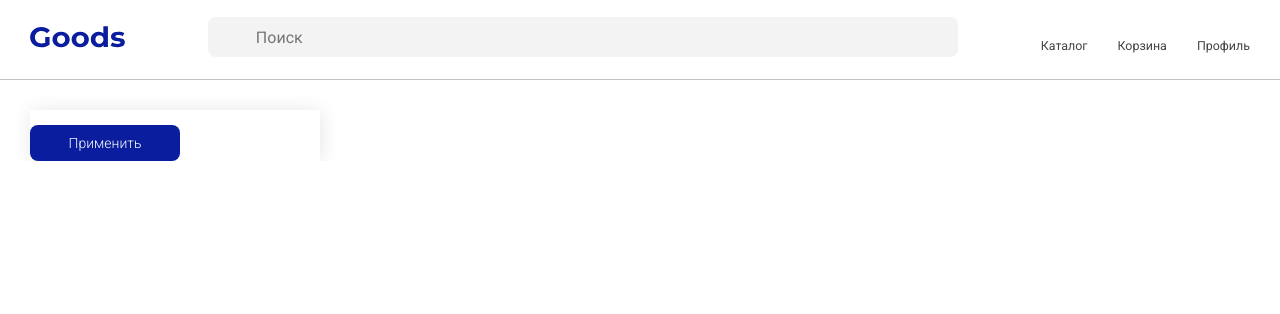
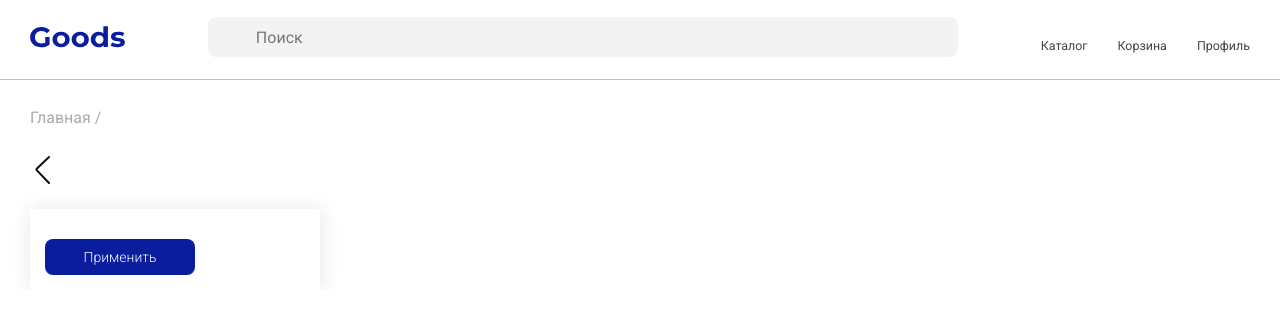
Before and after one commit to exlomex/tech-store, a React (Create React App) app: page /goods in a window 1280 px wide. Shown: the top 314 px of the page. Built offline with nearby package versions, Linux system fonts and the light colour scheme; some icons are missing.

Commit message:
filters fix, add navigation line

```diff
--- a/src/components/CategoryFilters/CategoryFilters.module.scss
+++ b/src/components/CategoryFilters/CategoryFilters.module.scss
@@ -15,6 +15,7 @@
 }
 
 .CategoryFilters {
+    padding: 15px;
     max-height: calc(100vh - 80px - 100px);
     overflow: auto;
     width: 290px;
--- a/src/components/CategoryFilters/CategoryFilters.tsx
+++ b/src/components/CategoryFilters/CategoryFilters.tsx
@@ -1,6 +1,6 @@
 import { classNames } from '@/lib/classNames';
 import cls from './CategoryFilters.module.scss';
-import {DetailsUnion, ProductTypeLowerCase, unionDescriptionsValues} from "@/types/productsTypes";
+import {DetailsUnion, ProductTypeLowerCase} from "@/types/productsTypes";
 import {ProductTypeFiltersMap} from "@/components/CategoryFilters/consts/productTypeFiltersMap";
 import {useSelector} from "react-redux";
 import {
@@ -10,8 +10,6 @@ import {CheckboxFilter} from "@/components/CheckboxFilter";
 import {useEffect, useState} from "react";
 import {Button} from "@/components/ui/Button";
 import {useLazySearchGoodByFilters} from "@/components/CategoryFilters/api/searchGoodByFilters";
-import {useAppDispatch} from "@/hooks/useAppDispatch";
-import {FiltersSliceActions} from "@/store/reducers/FiltersSlice";
 
 interface CategoryFiltersProps {
     className?: string;
--- a/src/components/CheckboxFilter/CheckboxFilter.module.scss
+++ b/src/components/CheckboxFilter/CheckboxFilter.module.scss
@@ -8,6 +8,7 @@
     .RadioGroup {
         display: flex;
         flex-direction: column;
+        margin-bottom: 2px;
 
         .RadioGroupField {
             display: flex;
--- a/src/components/GoodDescription/GoodDescription.module.scss
+++ b/src/components/GoodDescription/GoodDescription.module.scss
@@ -1,6 +1,4 @@
 .GoodDescription {
-    margin-top: 110px;
-
     .GoodDescriptionInner {
         display: flex;
         align-items: flex-start;
--- /dev/null
+++ b/src/components/NavigationLine/NavigationLine.module.scss
@@ -0,0 +1,36 @@
+.NavigationLine {
+    margin-bottom: 25px;
+
+    .PathLine {
+        display: flex;
+        gap: 0 3px;
+        font-size: 0.889em;
+        margin-bottom: 30px;
+        font-weight: 400;
+
+        .NavigationLinePathBefore {
+            color: var(--light-grey);
+        }
+
+        .NavigationLinePathAfter {
+            color: var(--dark-grey);
+        }
+    }
+
+    .ContentLine {
+        display: flex;
+        gap: 0 10px;
+        align-items: center;
+        .NavigationLineLink {
+            display: flex;
+            justify-content: center;
+            align-items: center;
+            width: 24px;
+            cursor: pointer;
+        }
+
+        .NavigationLineCurrentPath {
+            font-size: 1.778em;
+        }
+    }
+}
--- /dev/null
+++ b/src/components/NavigationLine/NavigationLine.tsx
@@ -0,0 +1,31 @@
+import { classNames } from '@/lib/classNames';
+import cls from './NavigationLine.module.scss';
+import {navigationLineOptions, previousPathByPathTitle} from "@/components/NavigationLine/types/navigationLineLevels";
+import {ReactComponent as LeftArrowIcon} from "@/assets/leftArrowIcon.svg";
+import {Link} from "react-router-dom";
+
+interface NavigationLineProps extends navigationLineOptions {
+    className?: string;
+}
+
+export const NavigationLine = (props: NavigationLineProps) => {
+    const { className, previousPaths, currentPath } = props;
+
+    const previousPath = previousPathByPathTitle[previousPaths[previousPaths.length - 1]]
+
+    return (
+        <div className={classNames(cls.NavigationLine, {}, [className])}>
+            <div className={cls.PathLine}>
+                {previousPaths.map((lastPath, index) => (
+                    <p key={index} className={cls.NavigationLinePathBefore}> {lastPath} /</p>
+                ))}
+                <p className={cls.NavigationLinePathAfter}>{currentPath}</p>
+            </div>
+
+            <div className={cls.ContentLine}>
+                <Link className={cls.NavigationLineLink} to={previousPath}><LeftArrowIcon/></Link>
+                <p className={cls.NavigationLineCurrentPath}>{currentPath}</p>
+            </div>
+        </div>
+    )
+};
--- /dev/null
+++ b/src/components/NavigationLine/index.ts
@@ -0,0 +1 @@
+export {NavigationLine} from './NavigationLine'
--- /dev/null
+++ b/src/components/NavigationLine/types/navigationLineLevels.ts
@@ -0,0 +1,30 @@
+import {ProductTypeLowerCase} from "@/types/productsTypes";
+
+type previouslyPathValues = 'Смартфоны' | "Компьютеры" | 'Ноутбуки' | 'Планшеты' | 'Колонки' | 'Телевизоры' | 'Корзина' | 'Главная'
+type lastPathValues = 'Оформление заказа' | 'Карточка товара'
+export type navigationLineUnion = previouslyPathValues | lastPathValues
+
+export const previousPathByPathTitle: Record<previouslyPathValues, string> = {
+    'Главная': '/',
+    'Колонки': '/goods?type=music_speakers',
+    'Компьютеры': '/goods?type=computers',
+    'Корзина': '/cart',
+    'Планшеты': '/goods?type=tablets',
+    'Смартфоны': 'goods?type=phones',
+    'Телевизоры': '/goods?type=tvs',
+    'Ноутбуки': '/goods?type=laptops'
+}
+
+export const TranslatedCategories: Record<ProductTypeLowerCase, string> = {
+    'phones': 'Смартфоны',
+    'tvs': 'Телевизоры',
+    'tablets': 'Планшеты',
+    'music_speakers': 'Колонки',
+    'computers': 'Компьютеры',
+    'laptops': 'Ноутбуки'
+}
+
+export interface navigationLineOptions {
+    previousPaths: previouslyPathValues[];
+    currentPath: Omit<navigationLineUnion, 'Главная'> ;
+}
--- a/src/pages/CategoryPage/CategoryPage.tsx
+++ b/src/pages/CategoryPage/CategoryPage.tsx
@@ -8,6 +8,12 @@ import {CategoryFilters} from "@/components/CategoryFilters";
 import {ProductTypeLowerCase} from "@/types/productsTypes";
 import {useAppDispatch} from "@/hooks/useAppDispatch";
 import {FiltersSliceActions} from "@/store/reducers/FiltersSlice";
+import {NavigationLine} from "@/components/NavigationLine";
+import {
+    navigationLineOptions,
+    navigationLineUnion,
+    TranslatedCategories
+} from "@/components/NavigationLine/types/navigationLineLevels";
 
 interface CategoryPageProps {
     className?: string;
@@ -19,7 +25,9 @@ export const CategoryPage = (props: CategoryPageProps) => {
     const dispatch = useAppDispatch()
 
     const [searchParams] = useSearchParams();
-    const catagoryType = searchParams.get('type') as ProductTypeLowerCase || 'none';
+    const catagoryType = searchParams.get('type') as ProductTypeLowerCase;
+
+    const translatedCurrentCategory = TranslatedCategories[catagoryType] as navigationLineUnion
 
     useEffect(() => {
         dispatch(FiltersSliceActions.setCurrentGoodCategory(catagoryType))
@@ -31,6 +39,7 @@ export const CategoryPage = (props: CategoryPageProps) => {
         <div className={classNames(cls.CategoryPage, {}, [className])}>
             <Header/>
             <MainContainer>
+                <NavigationLine currentPath={translatedCurrentCategory} previousPaths={['Главная']}/>
                 <div className={cls.CategoryPageInner}>
                     <CategoryFilters categoryType={catagoryType}/>
                 </div>
--- a/src/pages/GoodPage/GoodPage.module.scss
+++ b/src/pages/GoodPage/GoodPage.module.scss
@@ -0,0 +1,3 @@
+.GoodPage {
+    margin-top: 110px;
+}
--- a/src/pages/GoodPage/GoodPage.tsx
+++ b/src/pages/GoodPage/GoodPage.tsx
@@ -4,6 +4,8 @@ import {Header} from "@/components/Header";
 import {GoodDescription} from "@/components/GoodDescription";
 import {useParams} from "react-router-dom";
 import {GoodReviews} from "@/components/GoodReviews";
+import {NavigationLine} from "@/components/NavigationLine";
+import {MainContainer} from "@/components/MainContainer";
 
 interface GoodPageProps {
     className?: string;
@@ -17,6 +19,7 @@ export const GoodPage = (props: GoodPageProps) => {
     return (
         <div className={classNames(cls.GoodPage, {}, [className])}>
             <Header/>
+            <MainContainer><NavigationLine currentPath={'Карточка товара'} previousPaths={['Главная']}/></MainContainer>
             <GoodDescription goodId={goodId ? +goodId : 0}/>
             <GoodReviews goodId={goodId ? +goodId : 0}/>
         </div>
```
Also changed, not shown: src/assets/leftArrowIcon.svg (added).
